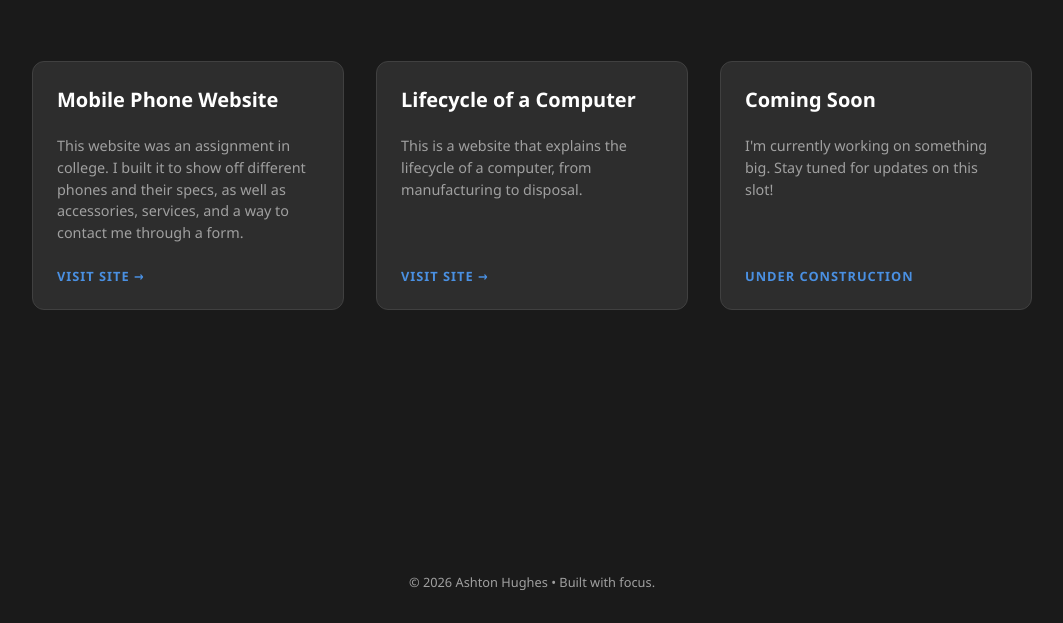
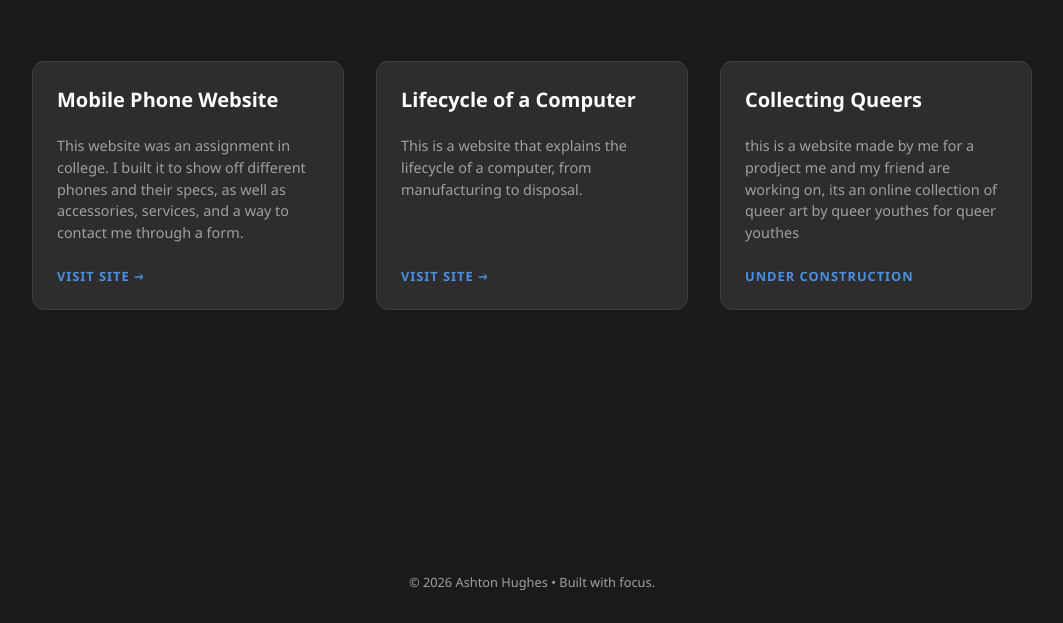
Before and after one commit to 22123601/22123601.github.io, a plain HTML site: page index.html in a window 1280 px wide. Shown: the part 177-800 px from the top of the page, without its empty margins (108-1171 px from the left). Drawn offline with Linux system fonts and the light colour scheme.

Commit message:
Add files via upload

```diff
--- a/index.html
+++ b/index.html
@@ -126,9 +126,9 @@
             <span class="link-label">Visit Site →</span>
         </a>
 
-        <a href="#" class="card">
-            <h2>Coming Soon</h2>
-            <p>I'm currently working on something big. Stay tuned for updates on this slot!</p>
+        <a href="https://collectingqueers-collab.github.io/queer/" class="card">
+            <h2>Collecting Queers</h2>
+            <p>this is a website made by me for a prodject me and my friend are working on, its an online collection of queer art by queer youthes for queer youthes</p>
             <span class="link-label">Under Construction</span>
         </a>
 
```
